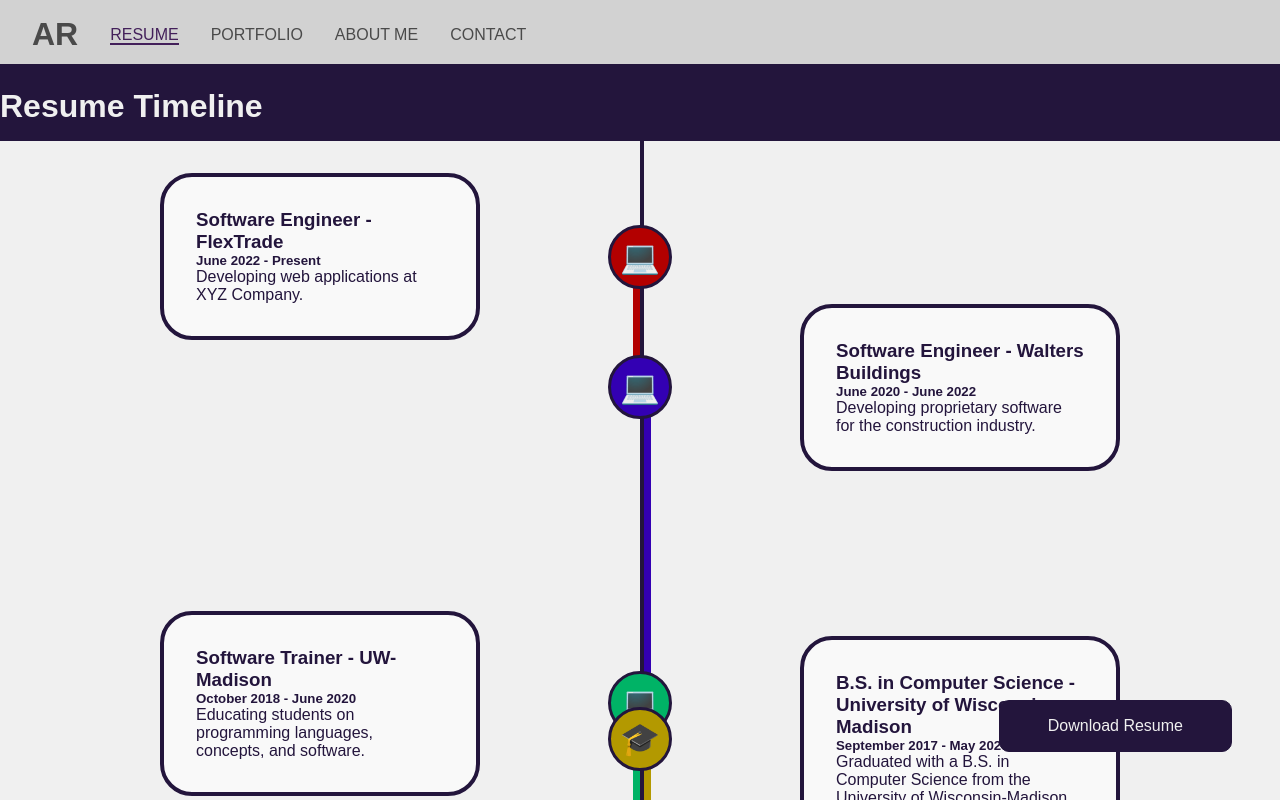
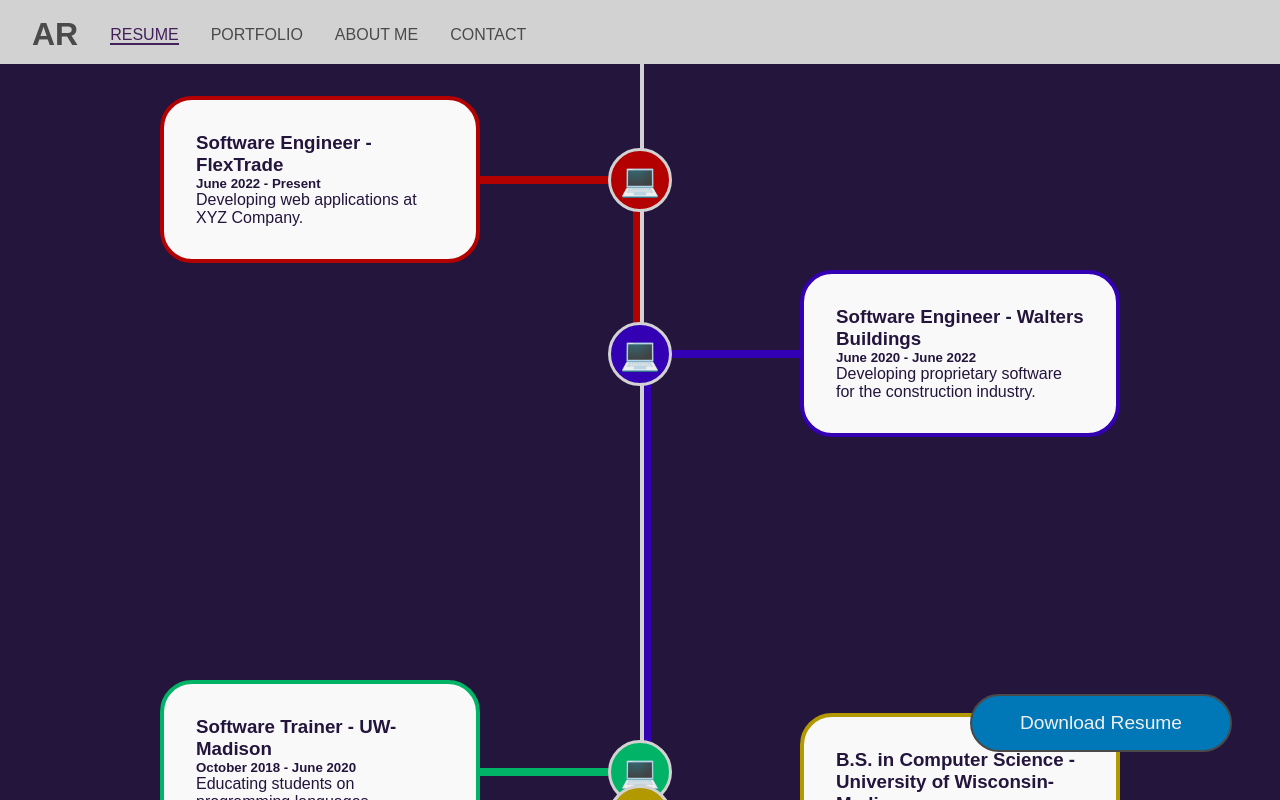
Before and after one commit to arichards912/personalwebsite, a React (Create React App) app: page /resume in a window 1280 px wide. Shown: the top 800 px of the page. Built offline with nearby package versions, Linux system fonts and the light colour scheme.

Commit message:
Timeline format changes

```diff
--- a/src/components/Timeline/Timeline.css
+++ b/src/components/Timeline/Timeline.css
@@ -4,7 +4,7 @@
     align-items: center;
     position: relative;
     color: var(--secondary-color);
-    background-color: var(--light-color);
+    background-color: var(--secondary-color);
     overflow: hidden;
   }
 
@@ -13,7 +13,7 @@
     content: '';
     position: absolute;
     width: 4px;
-    background-color: var(--secondary-color);
+    background-color: var(--secondary-light-color);
     left: 50%;
     z-index: 1;
   }
--- a/src/components/Timeline/Timeline.js
+++ b/src/components/Timeline/Timeline.js
@@ -98,7 +98,7 @@ const Timeline = ({ items }) => {
     const timelineElement = timelineRef.current;
     if (timelineElement) {
       const windowHeight = window.innerHeight;
-      const calculatedHeight = Math.max(timelineElement.clientHeight, windowHeight * 1.5);
+      const calculatedHeight = Math.max(timelineElement.clientHeight, windowHeight * 2);
       setTimelineHeight(calculatedHeight);
     }
   }, [timelineRef]);
--- a/src/components/Timeline/TimelineItem.css
+++ b/src/components/Timeline/TimelineItem.css
@@ -41,7 +41,7 @@
     height: 4rem;
     background-color: #333;
     z-index: 2;
-    border: solid 3px var(--secondary-color);
+    border: solid 3px var(--secondary-light-color);
     color: #fff;
 
   }
@@ -61,13 +61,13 @@
     border-radius: 2rem;
     background-color: #f9f9f9;
     z-index: 3;
-    border: solid 4px var(--secondary-color);
   }
 
 
   .timeline-details {
     position: absolute;
-    background-color: var(--seconary-light-color);
+    background-color: var(--seconary-color);
+    color: var(--secondary-light-color);
     width: 100%;
     padding: 10px;
     box-sizing: border-box;
@@ -88,6 +88,20 @@
     z-index: 2;
   }
 
+  .timeline-connector {
+    position: absolute;
+    width: 50%;
+    height: 0.5rem;
+    z-index: 0;
+  }
+
+  .timeline-connector.right {
+    left: 0;
+  }
+
+  .timeline-connector.left {
+    right: 0;
+  }
 
   .timeline-duration {
     position: absolute;
--- a/src/components/Timeline/TimelineItem.js
+++ b/src/components/Timeline/TimelineItem.js
@@ -21,7 +21,7 @@ const TimelineItem = ({title, date, description, details, icon, position, relati
         {icon}
       </div>
       <div className="timeline-info">
-        <div className="timeline-content">
+        <div className="timeline-content" style={{border: `solid 4px ${color}`}}>
           <h3>{title}</h3>
           <h5>{date}</h5>
           <p>{description}</p>
@@ -30,6 +30,10 @@ const TimelineItem = ({title, date, description, details, icon, position, relati
           </div>
         </div>
       </div>
+      <div
+        className={`timeline-connector ${position}`}
+        style={{backgroundColor: color}}
+      ></div>
       <div
         className={`timeline-duration ${position}`}
         style={{ height: `${duration}px`,  backgroundColor: color, [position === 'left' ? 'marginRight' : 'marginLeft']: `${offset}px`}}
--- a/src/pages/ResumePage/ResumePage.css
+++ b/src/pages/ResumePage/ResumePage.css
@@ -11,18 +11,17 @@
     bottom: 0;
     right: 0;
     padding: 1rem 3rem;
-    background-color: var(--secondary-color);
+    background-color: var(--accent-color);
     color: var(--light-color);
-    border-radius: 10px;;
-    font-size: var(--font-size-normal);
-    border: none;
+    border-radius: 2rem;
+    font-size: 1.2rem;
     cursor: pointer;
     margin: 3rem;
     z-index: 5;
-    border: solid 1px var(--secondary-color)
+    border: solid 2px var(--primary-color)
   }
 
   .download-button:hover {
     background-color: var(--secondary-light-color);
-    color: var(--secondary-color);
+    color: var(--accent-color);
   }
--- a/src/pages/ResumePage/ResumePage.js
+++ b/src/pages/ResumePage/ResumePage.js
@@ -65,7 +65,6 @@ const ResumePage = () => {
 
   return (
     <div className="resume-page">
-      <h2 className="section-title">Resume Timeline</h2>
       <a className="download-button" href="/docs/Alexander_Richards_Resume.pdf" download="RichardsResume.pdf">Download Resume</a>
 
       <Timeline items={resumeItems} />
```
